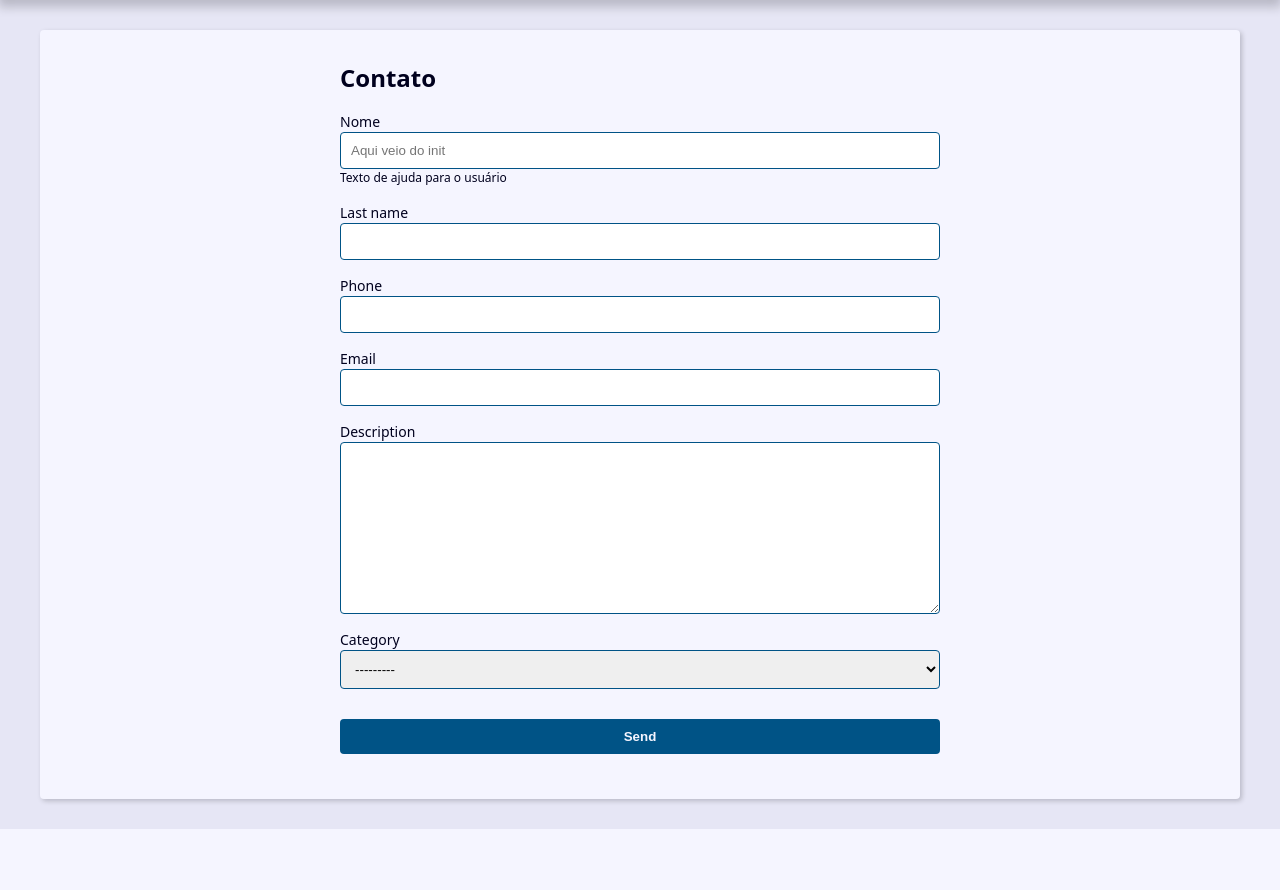
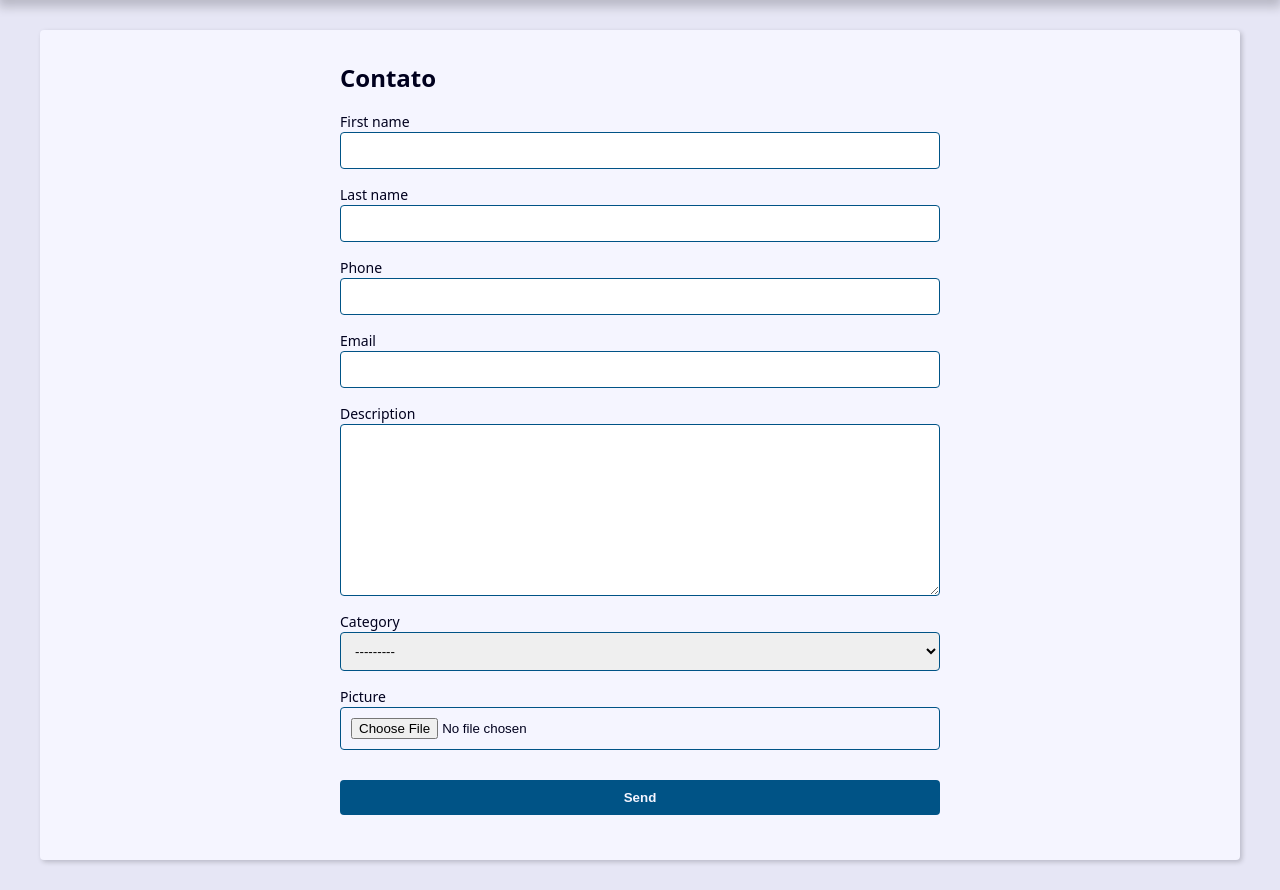
Before and after one commit to joserodrigues27/projeto-agenda-django, a Django app: page /contact/create/ in a window 1280 px wide. Shown: the part 239-1129 px from the top of the page. Before the commit the page ends 1068 px from the top, so only its background shows below. Run offline with Django 5.2, Linux system fonts and the light colour scheme; data that the repository does not hold is empty.

Commit message:
feat: implementa exclusão de contatos e suporte a imagens

```diff
--- a/base_static/global/css/style.css
+++ b/base_static/global/css/style.css
@@ -312,3 +312,23 @@ svg {
   filter: brightness(80%);
   box-shadow: 0 0 5px var(--link-dark-color);
 }
+
+.contact-links {
+  margin-block: calc(var(--small-font-size) * 2);
+  display: flex;
+  align-items: center;
+  gap: 0 var(--spacing);
+}
+
+.btn-link {
+  font-size: var(--small-font-size);
+  text-decoration: none;
+  font-weight: bold;
+  padding: 1rem;
+  display: block;
+  line-height: var(--small-font-size);
+}
+
+.btn-delete {
+  background: tomato;
+}
--- a/contact/forms.py
+++ b/contact/forms.py
@@ -5,15 +5,12 @@ from . import models
 
 
 class ContactForm(forms.ModelForm):
-    first_name = forms.CharField(
-        widget=forms.TextInput(
+    picture = forms.ImageField(
+        widget=forms.FileInput(
             attrs={
-                'class': 'classe-a',
-                'placeholder': 'Aqui veio do init',
+                'accept': 'image/*',
             }
-        ),
-        label='Nome',
-        help_text='Texto de ajuda para o usuário'
+        )
     )
 
     class Meta:
@@ -21,8 +18,8 @@ class ContactForm(forms.ModelForm):
         fields = (
             'first_name', 'last_name', 'phone',
             'email', 'description', 'category',
+            'picture',
         )
-
 
     def clean(self):
         cleaned_data = self.cleaned_data
--- a/contact/templates/contact/create.html
+++ b/contact/templates/contact/create.html
@@ -19,6 +19,12 @@
                             <p class="help-text">{{ field.help_text }}</p>
                         {% endif %}
                     </div>
+
+                    {% if field.name == 'picture' and field.value.url %}
+                        <div class="form-group">
+                            <img src="{{ field.value.url }}" alt="">
+                        </div>
+                    {% endif %}
                 {% endfor %}
             </div>
 
--- a/contact/urls.py
+++ b/contact/urls.py
@@ -12,4 +12,5 @@ urlpatterns = [
     path('contact/<int:contact_id>/', views.contact, name='contact'),
     path('contact/create/', views.create, name='create'),
     path('contact/<int:contact_id>/update/', views.update, name='update'),
+    path('contact/<int:contact_id>/delete/', views.delete, name='delete'),
 ]
--- a/contact/views/contact_forms.py
+++ b/contact/views/contact_forms.py
@@ -9,7 +9,7 @@ def create(request):
     form_action = reverse('contact:create')
 
     if request.method == 'POST':
-        form = ContactForm(request.POST)
+        form = ContactForm(request.POST, request.FILES)
 
         context = {
             'form': form,
@@ -43,7 +43,7 @@ def update(request, contact_id):
     form_action = reverse('contact:update', args=(contact_id,))
 
     if request.method == 'POST':
-        form = ContactForm(request.POST, instance=contact)
+        form = ContactForm(request.POST, request.FILES, instance=contact)
 
         context = {
             'form': form,
@@ -70,3 +70,21 @@ def update(request, contact_id):
         'contact/create.html',
         context
     )
+
+
+def delete(request, contact_id):
+    contact = get_object_or_404(Contact, pk=contact_id, show=True)
+    confirmation = request.POST.get('confirmation', 'no')
+
+    if confirmation == 'yes':
+        contact.delete()
+        return redirect('contact:index')
+
+    return render(
+        request,
+        'contact/contact.html',
+        {
+            'contact': contact,
+            'confirmation': confirmation,
+        }
+    )
```
Also changed, not shown: contact/templates/contact/contact.html (+22 -0 lines).
